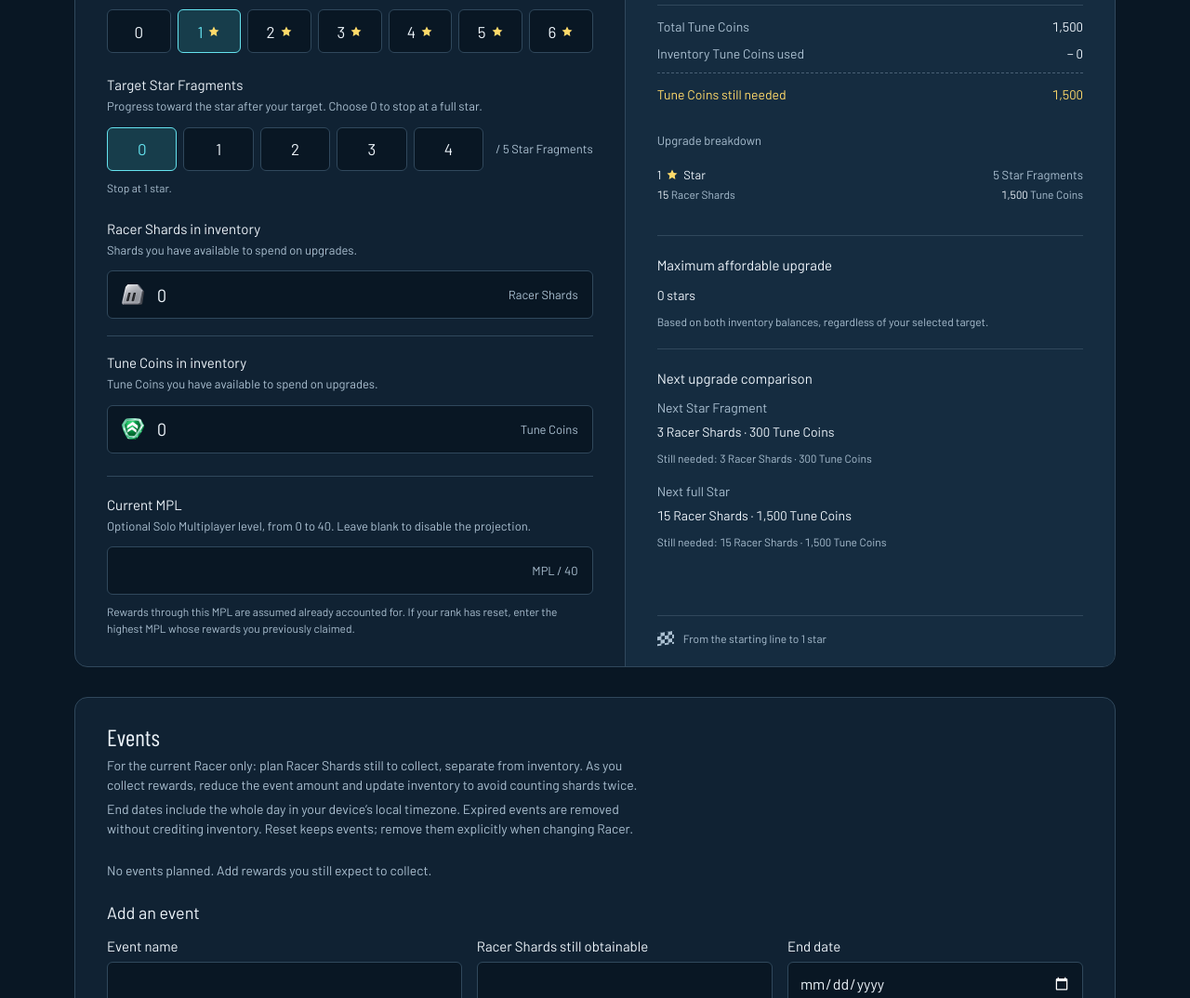
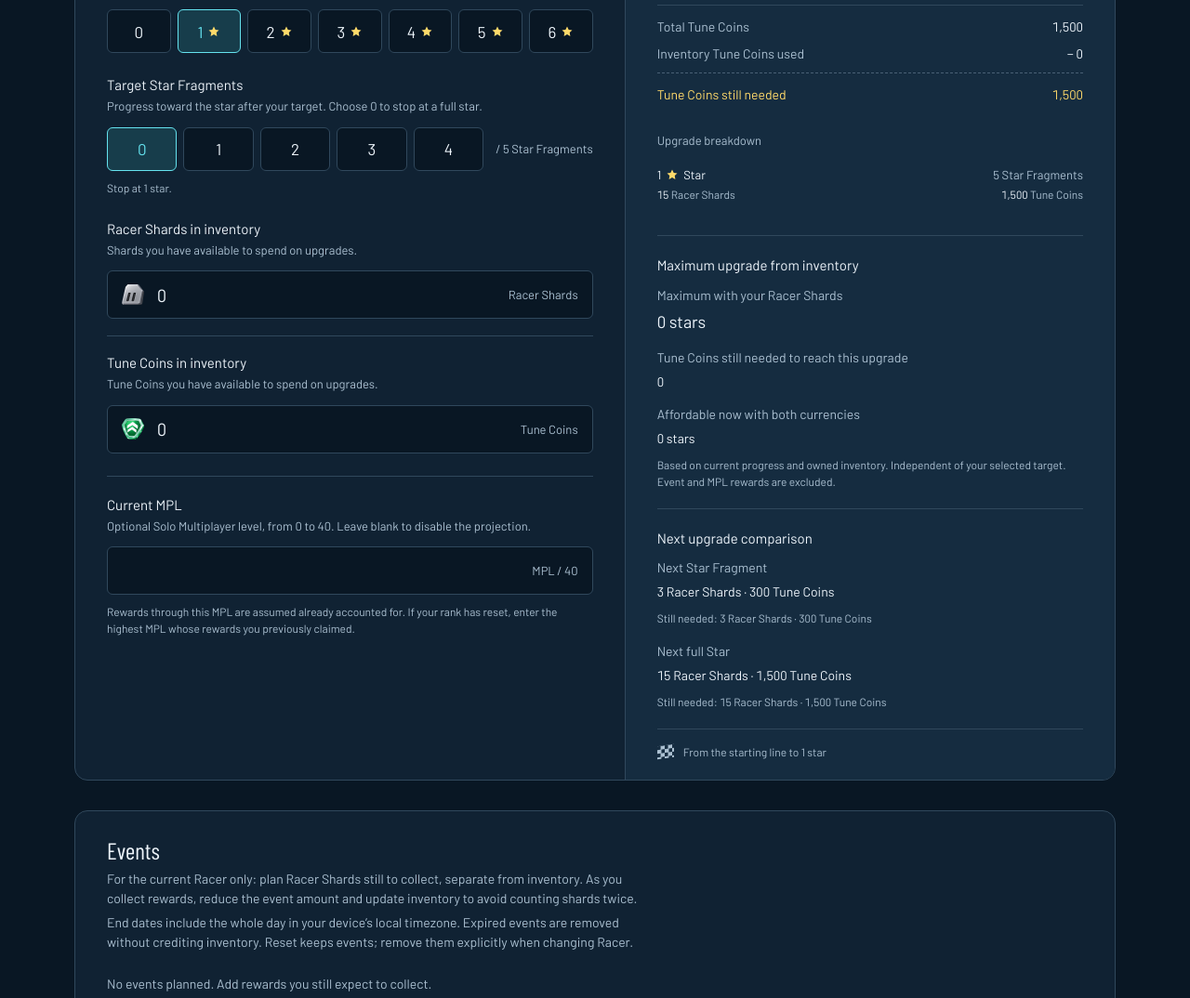
Before and after one commit to AugustoMarcelo/speedstorm-calculator, a website built with Vite: page index.html in a window 1280 px wide. Shown: the part 677-1751 px from the top of the page at 93% size. Built offline with nearby package versions, Linux system fonts and the light colour scheme.

Commit message:
Add shard-limited upgrade planning from inventory

```diff
--- a/index.html
+++ b/index.html
@@ -104,9 +104,14 @@
             </dl>
             <div class="breakdown"><h3>Upgrade breakdown</h3><ol id="breakdown-list"></ol><p id="empty-breakdown" hidden>You’ve already reached this target.</p></div>
             <section class="planning-section" aria-labelledby="affordable-heading">
-              <h3 id="affordable-heading">Maximum affordable upgrade</h3>
-              <p class="planning-value" id="affordable-progress"></p>
-              <p class="field-note">Based on both inventory balances, regardless of your selected target.</p>
+              <h3 id="affordable-heading">Maximum upgrade from inventory</h3>
+              <dl class="inventory-upgrade-list">
+                <div><dt>Maximum with your Racer Shards</dt><dd class="planning-value" id="shard-progress"></dd></div>
+                <div><dt>Tune Coins still needed to reach this upgrade</dt><dd id="shard-progress-coins"></dd></div>
+                <div><dt>Affordable now with both currencies</dt><dd id="affordable-progress"></dd></div>
+              </dl>
+              <p class="field-note">Based on current progress and owned inventory. Independent of your selected target. Event and MPL rewards are excluded.</p>
+              <p id="inventory-announcement" class="sr-only" role="status" aria-live="polite" aria-atomic="true"></p>
             </section>
             <section class="planning-section" aria-labelledby="next-heading">
               <h3 id="next-heading">Next upgrade comparison</h3>
--- a/src/main.ts
+++ b/src/main.ts
@@ -6,7 +6,7 @@ import '@fontsource/barlow-condensed/latin-700-italic.css';
 import './style.css';
 import { calculate, parseBalance, type CalculatorInput } from './calculator';
 import { MAX_STARS, PROGRESSION } from './progression';
-import { affordableProgress, nextUpgrades, parseMpl, remainingMplRewards, projectedShardShortage, mplShardTarget } from './planning';
+import { affordableProgress, shardLimitedProgress, nextUpgrades, parseMpl, remainingMplRewards, projectedShardShortage, mplShardTarget } from './planning';
 import { MPL_REWARDS } from './mpl-rewards';
 import { setupOffline } from './offline';
 import { eventContribution } from './events';
@@ -87,6 +87,35 @@ function announce(message: string) {
   announcementTimer = setTimeout(() => text('result-announcement', message), 180);
 }
 
+let inventoryAnnouncementTimer: ReturnType<typeof setTimeout>;
+function updateInventoryProgress(input: CalculatorInput, shardBalance: number | null, coinBalance: number | null) {
+  const shardError = 'Enter a valid Racer Shard balance.';
+  const coinError = 'Enter a valid Tune Coin balance.';
+  let shardProgress = shardError;
+  let coinShortage = shardError;
+  let affordableProgressText = shardError;
+  if (shardBalance !== null) {
+    const destination = shardLimitedProgress({ currentStars: input.currentStars, completedSteps: input.completedSteps, balance: shardBalance });
+    shardProgress = describeProgress(destination.stars, destination.steps);
+    coinShortage = coinError;
+    affordableProgressText = coinError;
+    if (coinBalance !== null) {
+      const cost = calculate({ ...input, targetStars: destination.stars, targetSteps: destination.steps, balance: shardBalance, tuneCoinBalance: coinBalance });
+      coinShortage = format.format(cost.tuneCoinsMissing);
+      const affordable = affordableProgress(input);
+      affordableProgressText = describeProgress(affordable.stars, affordable.steps);
+    }
+  }
+  text('shard-progress', shardProgress);
+  text('shard-progress-coins', coinShortage);
+  text('affordable-progress', affordableProgressText);
+  const message = `Maximum with your Racer Shards: ${shardProgress}. Tune Coins still needed to reach this upgrade: ${coinShortage}. Affordable now with both currencies: ${affordableProgressText}. Based on current progress and owned inventory. Independent of your selected target. Event and MPL rewards are excluded.`;
+  clearTimeout(inventoryAnnouncementTimer);
+  inventoryAnnouncementTimer = setTimeout(() => {
+    if (document.getElementById('inventory-announcement')!.textContent !== message) text('inventory-announcement', message);
+  }, 180);
+}
+
 function update() {
   const currentStars = selected('currentStars');
   const completedSteps = selected('completedSteps');
@@ -129,8 +158,7 @@ function update() {
   const result = calculate({ ...input, eventShards: eventContribution(getEvents(), inventoryResult.missing) });
   const projected = result.appliedEventShards > 0;
   const invalidInventory = invalidShards || invalidTuneCoins;
-  const affordable = affordableProgress(input);
-  text('affordable-progress', invalidInventory ? 'Enter valid inventory balances.' : describeProgress(affordable.stars, affordable.steps));
+  updateInventoryProgress(input, parsedBalance, parsedTuneCoinBalance);
   const next = nextUpgrades(input);
   document.getElementById('next-upgrades-max')!.hidden = !maxed;
   document.getElementById('next-upgrade-list')!.hidden = maxed;
--- a/src/planning.ts
+++ b/src/planning.ts
@@ -19,6 +19,18 @@ export function affordableProgress(input: InventoryInput) {
   while (progress < MAX_STARS * PROGRESSION.stepsPerStar) {
     const { cost } = costTo(input, progress + 1);
     if (cost.missing > 0 || cost.tuneCoinsMissing > 0) break;
+    progress += 1;
+  }
+  return progressAt(progress);
+}
+
+export function shardLimitedProgress(input: Pick<CalculatorInput, 'currentStars' | 'completedSteps' | 'balance'>) {
+  const inventory = { currentStars: input.currentStars, completedSteps: input.completedSteps, balance: input.balance, tuneCoinBalance: 0 };
+  calculate({ ...inventory, targetStars: MAX_STARS, targetSteps: 0 });
+  let progress = input.currentStars * PROGRESSION.stepsPerStar + input.completedSteps;
+  while (progress < MAX_STARS * PROGRESSION.stepsPerStar) {
+    const { cost } = costTo(inventory, progress + 1);
+    if (cost.missing > 0) break;
     progress += 1;
   }
   return progressAt(progress);
--- a/src/style.css
+++ b/src/style.css
@@ -228,6 +228,11 @@ footer { border-top: 1px solid var(--line); padding-block: 23px 30px; display: f
 .planning-section { padding-block: 20px; border-top: 1px solid var(--line); font-size: 14px; line-height: 1.5; }
 .planning-section h3 { font-size: 15px; font-weight: 600; margin-bottom: 10px; }
 .planning-value { font-weight: 600; }
+.inventory-upgrade-list { margin: 0; overflow-wrap: anywhere; }
+.inventory-upgrade-list > div + div { margin-top: 14px; }
+.inventory-upgrade-list dt { color: var(--muted); margin-bottom: 5px; }
+.inventory-upgrade-list dd { margin: 0; font-variant-numeric: tabular-nums; }
+.inventory-upgrade-list .planning-value { font-size: 18px; }
 .next-upgrade-list { margin: 0; }
 .next-upgrade-list > div + div { margin-top: 16px; }
 .next-upgrade-list dt { color: var(--muted); margin-bottom: 5px; }
```
Also changed, not shown: DESIGN.md (+4 -0 lines), PRODUCT.md (+3 -1 lines), src/planning.test.ts (+49 -0 lines), tests/e2e/calculator.spec.ts (+148 -0 lines), README.md.
